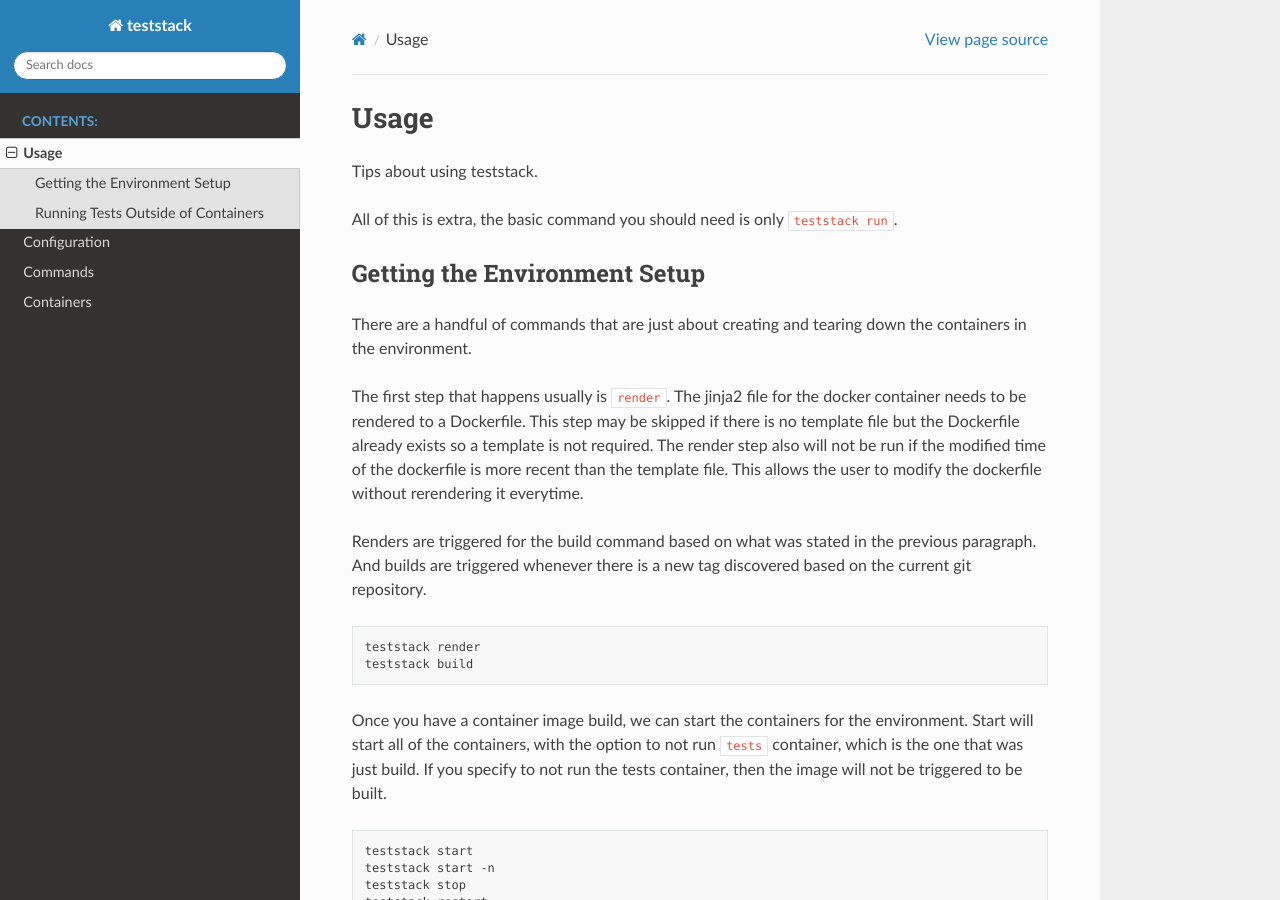
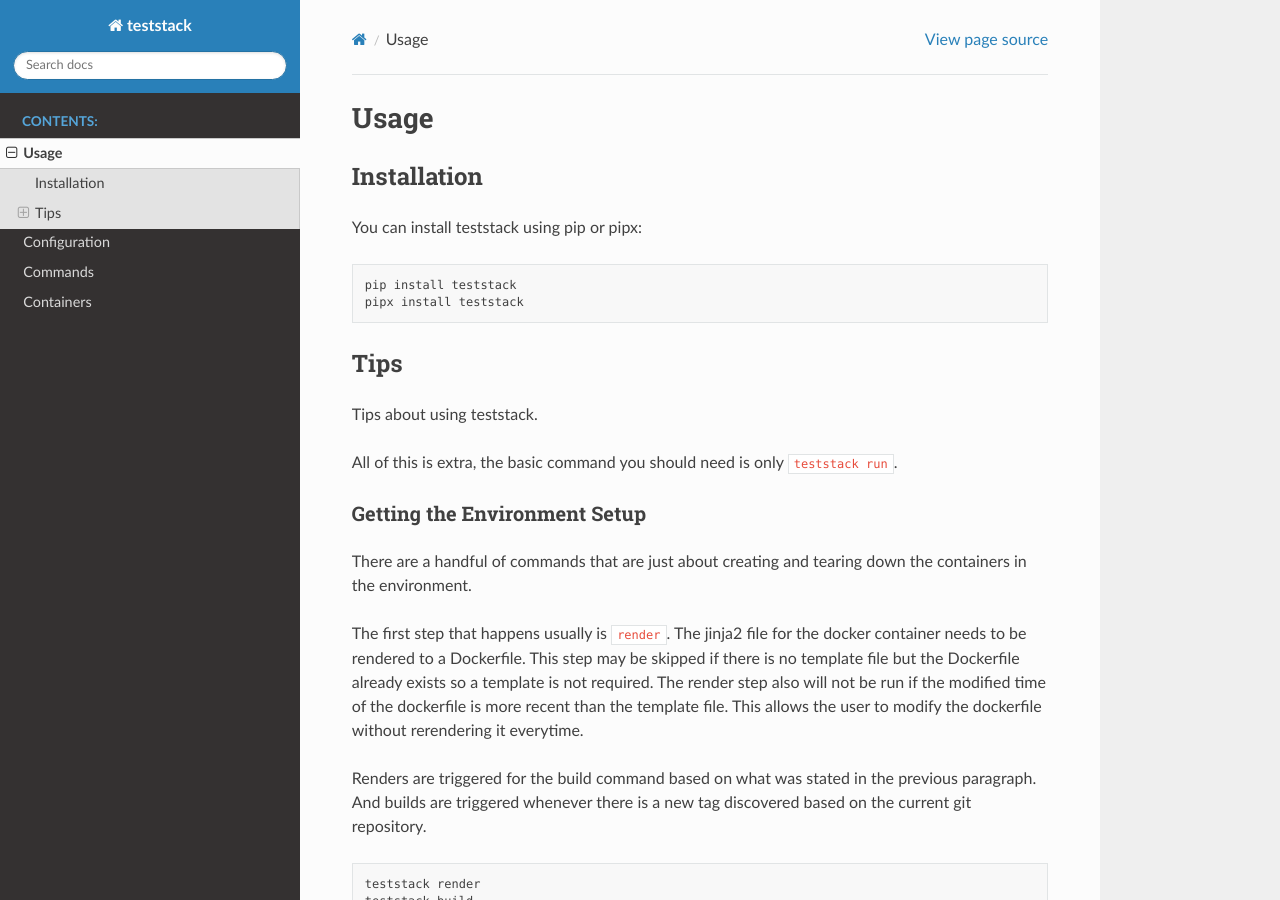
Before and after one commit to gtmanfred/teststack, a Sphinx documentation site: the page built from docs/usage.rst, in a window 1280 px wide and 900 px high. Built offline with Sphinx 7.4.7 and the Read the Docs theme 2.0.0, drawn with Linux system fonts in a browser that asks for light colours.

Commit message:
Added installation section in docs (#42)
* docs: Added installation section in docs

* Update docs/usage.rst

---------

Co-authored-by: Daniel Wallace <gtmanfred@users.noreply.github.com>

```diff
--- a/docs/usage.rst
+++ b/docs/usage.rst
@@ -1,6 +1,18 @@
 =====
 Usage
 =====
+
+Installation
+------------
+You can install teststack using pip or pipx:
+
+.. code-block:: bash
+
+    pip install teststack
+    pipx install teststack
+
+Tips
+----
 
 Tips about using teststack.
 
```
